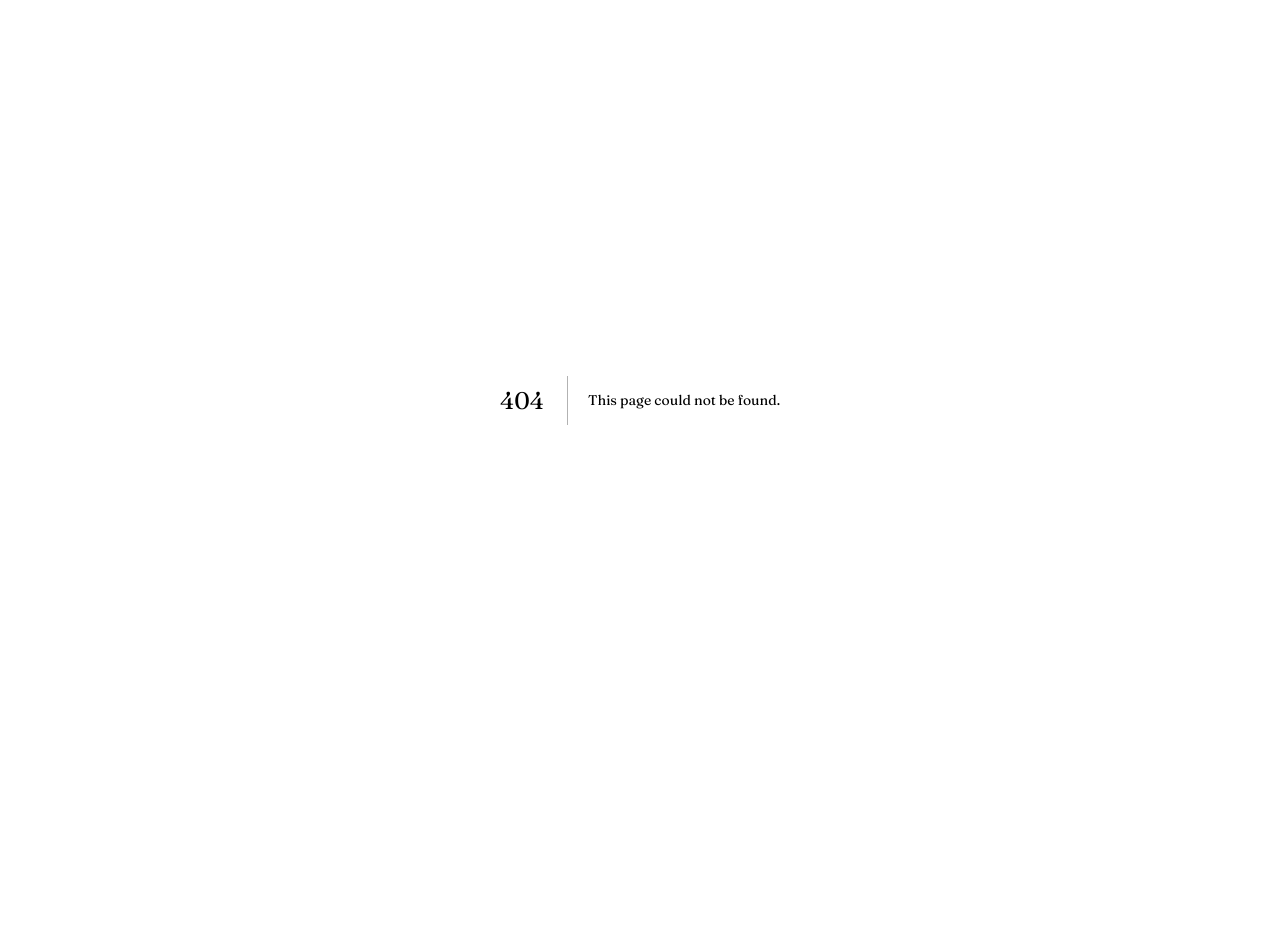
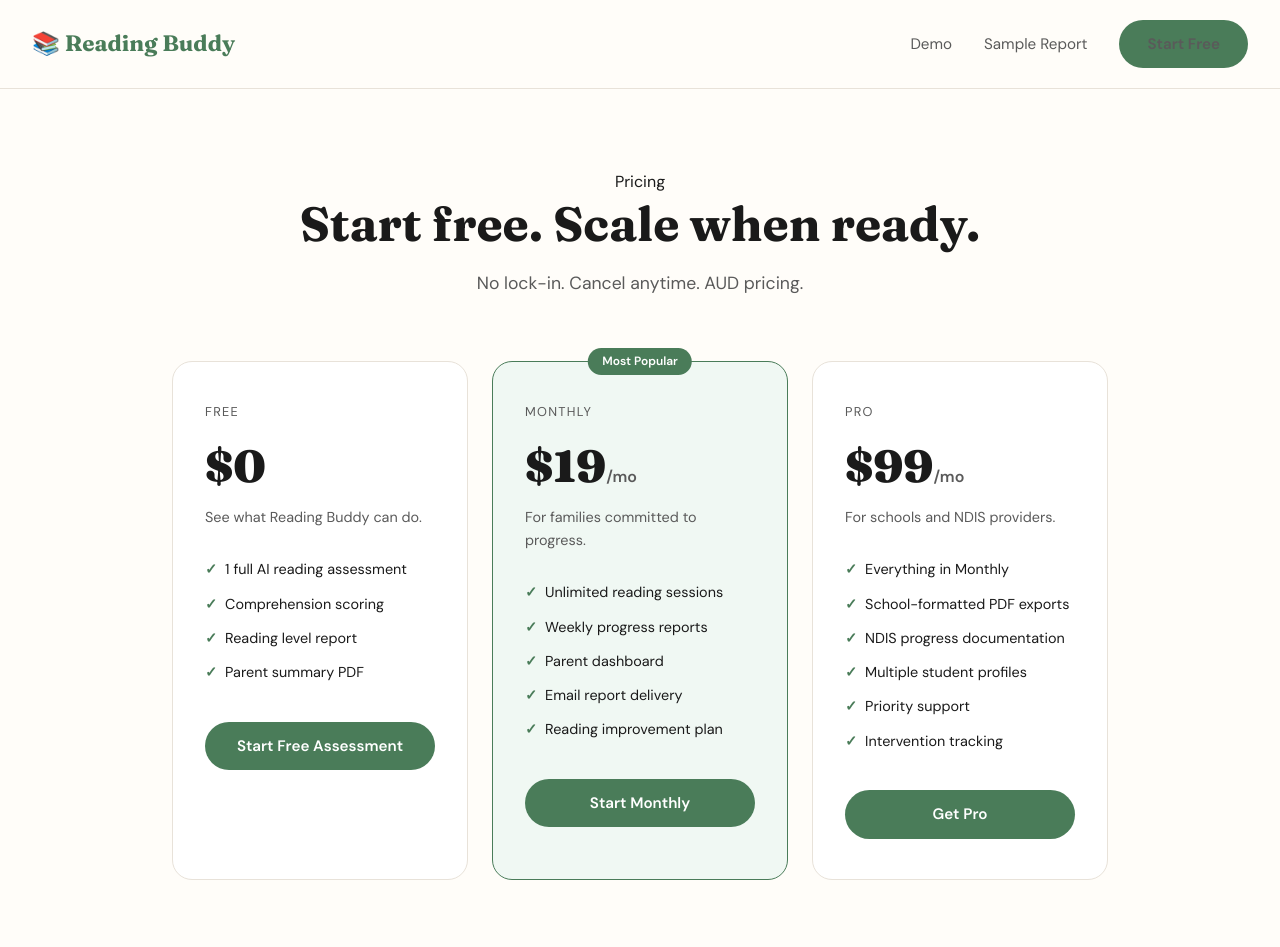
Before and after one commit to TML-4PM/reading-buddy, a Next.js app: page /pricing in a window 1280 px wide. Before the commit this address had no page. Shown: the top 947 px of the page. Before the commit the page ends 800 px from the top, so only its background shows below. Built offline with nearby package versions, Linux system fonts and the light colour scheme.

Commit message:
wave30: app/pricing/page.tsx

```diff
--- /dev/null
+++ b/app/pricing/page.tsx
@@ -0,0 +1,109 @@
+'use client'
+import Link from 'next/link'
+
+const plans = [
+  {
+    name: 'Free',
+    price: '$0',
+    period: '',
+    desc: 'See what Reading Buddy can do.',
+    features: ['1 full AI reading assessment', 'Comprehension scoring', 'Reading level report', 'Parent summary PDF'],
+    cta: 'Start Free Assessment',
+    href: '/start?plan=free',
+    featured: false,
+  },
+  {
+    name: 'Monthly',
+    price: '$19',
+    period: '/mo',
+    desc: 'For families committed to progress.',
+    features: ['Unlimited reading sessions', 'Weekly progress reports', 'Parent dashboard', 'Email report delivery', 'Reading improvement plan'],
+    cta: 'Start Monthly',
+    href: '/start?plan=monthly',
+    featured: true,
+  },
+  {
+    name: 'Pro',
+    price: '$99',
+    period: '/mo',
+    desc: 'For schools and NDIS providers.',
+    features: ['Everything in Monthly', 'School-formatted PDF exports', 'NDIS progress documentation', 'Multiple student profiles', 'Priority support', 'Intervention tracking'],
+    cta: 'Get Pro',
+    href: '/start?plan=pro',
+    featured: false,
+  },
+]
+
+export default function Pricing() {
+  return (
+    <>
+      <nav className="nav">
+        <div className="nav-logo"><Link href="/">📚 Reading Buddy</Link></div>
+        <div className="nav-links">
+          <Link href="/demo">Demo</Link>
+          <Link href="/report">Sample Report</Link>
+          <Link href="/start" className="btn-primary">Start Free</Link>
+        </div>
+      </nav>
+
+      <main style={{ maxWidth: 1000, margin: '0 auto', padding: '5rem 2rem' }}>
+        <div style={{ textAlign: 'center', marginBottom: '4rem' }}>
+          <p className="section-label">Pricing</p>
+          <h1 style={{ fontFamily: 'Fraunces, serif', fontSize: 'clamp(2rem,4vw,3rem)', marginBottom: '1rem' }}>
+            Start free. Scale when ready.
+          </h1>
+          <p style={{ color: 'var(--mid)', fontSize: '1.1rem' }}>
+            No lock-in. Cancel anytime. AUD pricing.
+          </p>
+        </div>
+
+        <div style={{ display: 'grid', gridTemplateColumns: 'repeat(auto-fit,minmax(260px,1fr))', gap: '1.5rem' }}>
+          {plans.map(p => (
+            <div key={p.name} style={{
+              border: `1.5px solid ${p.featured ? 'var(--sage)' : 'var(--border)'}`,
+              borderRadius: 20,
+              padding: '2.5rem 2rem',
+              background: p.featured ? '#f0f8f3' : 'white',
+              position: 'relative',
+            }}>
+              {p.featured && (
+                <div style={{
+                  position: 'absolute', top: -14, left: '50%', transform: 'translateX(-50%)',
+                  background: 'var(--sage)', color: 'white', fontSize: '0.75rem',
+                  fontWeight: 600, padding: '0.25rem 0.9rem', borderRadius: 50, whiteSpace: 'nowrap'
+                }}>Most Popular</div>
+              )}
+              <div style={{ fontSize: '0.8rem', textTransform: 'uppercase', letterSpacing: '0.1em', color: 'var(--mid)', marginBottom: '0.5rem' }}>{p.name}</div>
+              <div style={{ fontFamily: 'Fraunces, serif', fontSize: '2.8rem', fontWeight: 900, marginBottom: '0.25rem' }}>
+                {p.price}<span style={{ fontSize: '1rem', fontFamily: 'DM Sans, sans-serif', color: 'var(--mid)' }}>{p.period}</span>
+              </div>
+              <p style={{ color: 'var(--mid)', fontSize: '0.9rem', marginBottom: '1.5rem' }}>{p.desc}</p>
+              <ul style={{ listStyle: 'none', marginBottom: '2rem' }}>
+                {p.features.map(f => (
+                  <li key={f} style={{ fontSize: '0.9rem', padding: '0.35rem 0', color: 'var(--charcoal)', display: 'flex', gap: '0.5rem' }}>
+                    <span style={{ color: 'var(--sage)', fontWeight: 700 }}>✓</span> {f}
+                  </li>
+                ))}
+              </ul>
+              <Link href={p.href} className="btn-primary" style={{ display: 'block', textAlign: 'center' }}>{p.cta}</Link>
+            </div>
+          ))}
+        </div>
+
+        <div style={{ textAlign: 'center', marginTop: '4rem', color: 'var(--mid)', fontSize: '0.9rem' }}>
+          <p>Questions? Email <a href="mailto:hello@readingbuddy.ai" style={{ color: 'var(--sage)' }}>hello@readingbuddy.ai</a></p>
+        </div>
+      </main>
+
+      <div className="cross-sell">
+        <h3>Also from Tech 4 Humanity</h3>
+        <div className="cross-sell-links">
+          <a href="https://ai4tradies.org">AI for Tradies</a>
+          <a href="https://outcome-ready.vercel.app">Outcome Ready</a>
+          <a href="https://augmentedmemories.org">Augmented Memories</a>
+        </div>
+      </div>
+      <footer><p>© 2025 Tech 4 Humanity Pty Ltd · ABN 61 605 746 618</p></footer>
+    </>
+  )
+}
```
